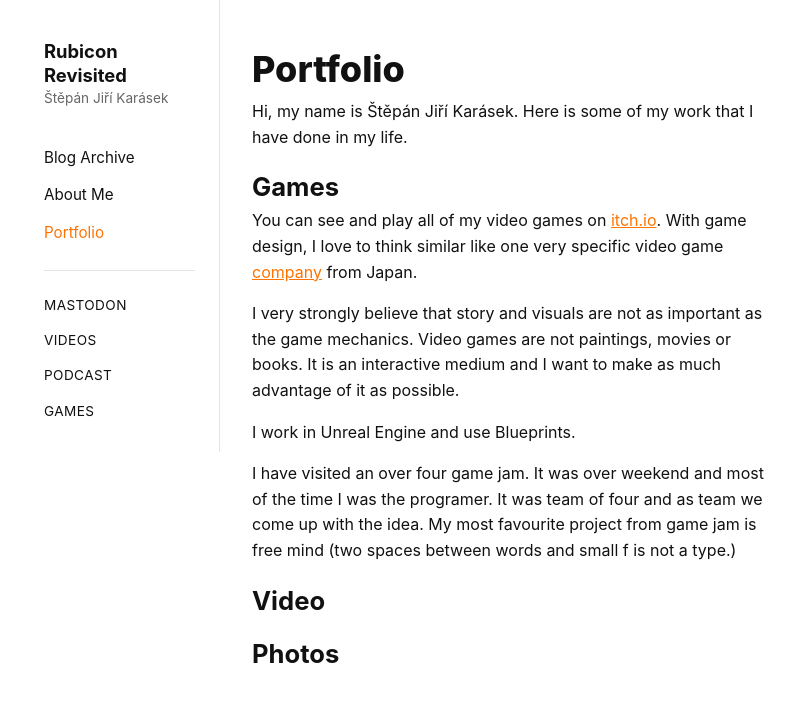
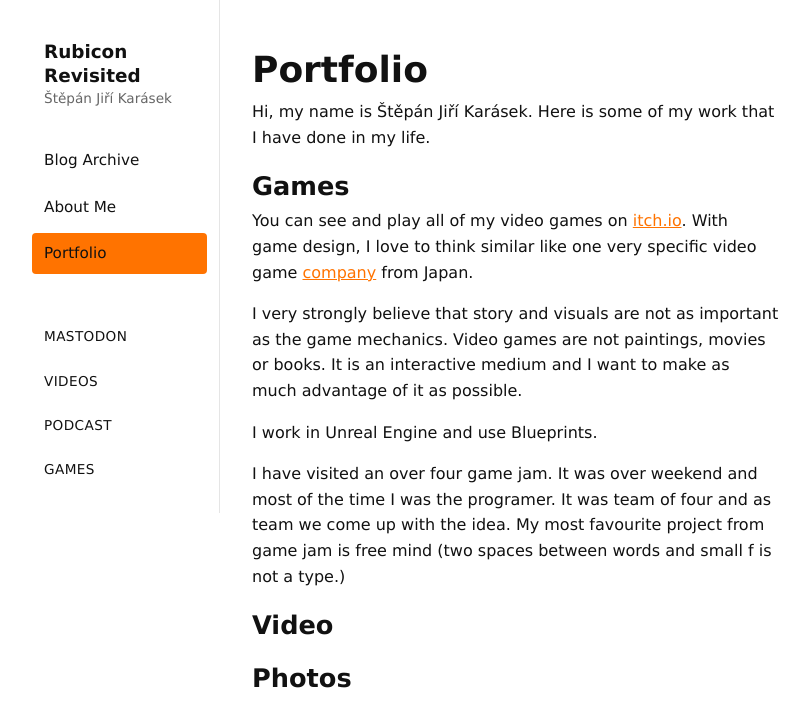
Before and after one commit to StepanJiri/stepankarasek.github.io, a Jekyll site: the page built from portfolio.md, in a window 1280 px wide. Shown: the top 727 px of the page, without its empty margins (140-949 px from the left). Built offline with Jekyll 4.4.1, drawn with Linux system fonts in a browser that asks for light colours.

Commit message:
Update font family and sidebar styles in CSS

```diff
--- a/assets/css/style.css
+++ b/assets/css/style.css
@@ -27,7 +27,7 @@ body {
 margin: 0;
 background: var(--bg);
 color: var(--fg);
-  font-family: -apple-system, BlinkMacSystemFont, "Helvetica Neue", Arial, sans-serif;
+  font-family: Verdana, Geneva, sans-serif;
 line-height: 1.6;
 }
 
@@ -74,27 +74,36 @@ line-height: 1.3;
 .sidebar-nav {
 display: flex;
 flex-direction: column;
-gap: 0.15rem;
+gap: 0.4rem;
+margin: 0 -0.75rem;
 }
 
 .nav-link {
 text-decoration: none;
-color: var(--fg);
+color: #111111;
+background-color: #ffffff;
 font-size: 0.95rem;
-padding: 0.35rem 0;
-transition: color 0.15s ease;
+font-weight: 400;
+padding: 0.5rem 0.75rem;
+border-radius: 4px;
+transition: background-color 0.15s ease, color 0.15s ease;
 }
 
 .nav-link:hover {
-color: var(--accent);
+background-color: #e6e6e6;
+color: #111111;
 }
 
 .nav-link.active {
-color: var(--accent);
+background-color: var(--accent);
+color: #111111;
+}
+
+.nav-link.active:hover {
+background-color: var(--accent);
 }
 
 .sidebar-divider {
-border-top: 1px solid var(--border);
 margin: 1rem 0;
 }
 
```
